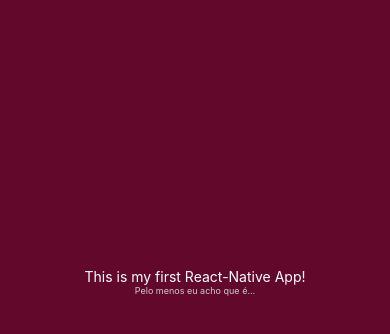
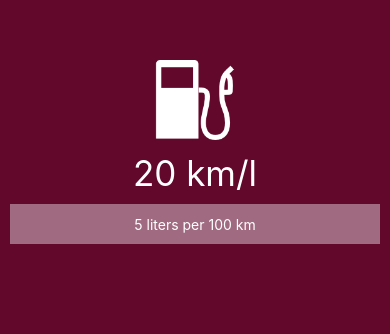
Before and after one commit to guaiamum/FirstReactNativeApp, a React Native app: screen / in a window 390 px wide. Shown: the part 140-474 px from the top of the page. Built offline with nearby package versions, Linux system fonts and the light colour scheme.

Commit message:
components added

```diff
--- a/App.js
+++ b/App.js
@@ -1,29 +1,11 @@
 import React from 'react';
 import { StyleSheet, Text, View } from 'react-native';
+import Main from './src/components/main/main.js';
 
 export default class App extends React.Component {
   render() {
     return (
-      <View style={styles.container}>
-        <Text style={styles.white}>This is my first React-Native App!</Text>
-        <Text style={styles.small}>Pelo menos eu acho que é...</Text>
-      </View>
+        <Main />
     );
   }
 }
-
-const styles = StyleSheet.create({
-  container: {
-    flex: 1,
-    backgroundColor: '#61082b',
-    alignItems: 'center',
-    justifyContent: 'center',
-  },
-  white: {
-    color: 'white',
-  },
-  small: {
-    color: '#ccc',
-    fontSize: 9,
-  }
-});
--- /dev/null
+++ b/src/components/main/main.js
@@ -0,0 +1,66 @@
+import React, {Component} from 'react';
+import { StyleSheet, View, Image, Text, TextInput, KeyboardAvoidingView, StatusBar } from 'react-native';
+
+export default class Main extends Component {
+  render() {
+    return (
+      <KeyboardAvoidingView behavior="padding" style={styles.container}>
+      <StatusBar
+        barStyle="light-content"
+      />
+      <View style={styles.logoContainer}>
+        <Image
+          style={styles.logo}
+          source={require('../../images/main.png')}
+        />
+
+        <Text style={styles.result}>
+           20 km/l
+        </Text>
+      </View>
+
+      <TextInput
+        underlineColorAndroid= 'rgba(0,0,0,0)'
+        keyboardType="numeric"
+        placeholder="5 liters per 100 km"
+        style={styles.input}
+      />
+
+      </KeyboardAvoidingView>
+    );
+  }
+}
+
+const styles = StyleSheet.create({
+  container: {
+    flex: 1,
+    backgroundColor: '#61082b'
+  },
+  small: {
+    color: '#ccc',
+    fontSize: 9,
+  },
+  logo: {
+    width: 80,
+    height: 80,
+    marginBottom: 4
+  },
+  logoContainer: {
+    marginTop: 200,
+    alignItems: 'center',
+    justifyContent: 'center',
+  },
+  result: {
+    color: 'white',
+    fontSize: 35,
+    marginTop: 8
+  },
+  input: {
+    height: 40,
+    margin: 10,
+    paddingHorizontal: 5,
+    textAlign: 'center',
+    backgroundColor: 'rgba(255,255,255,0.4)',
+    color: 'white'
+  }
+});
```
Also changed, not shown: src/images/main.png (added), src/images/ruler.png (added).
